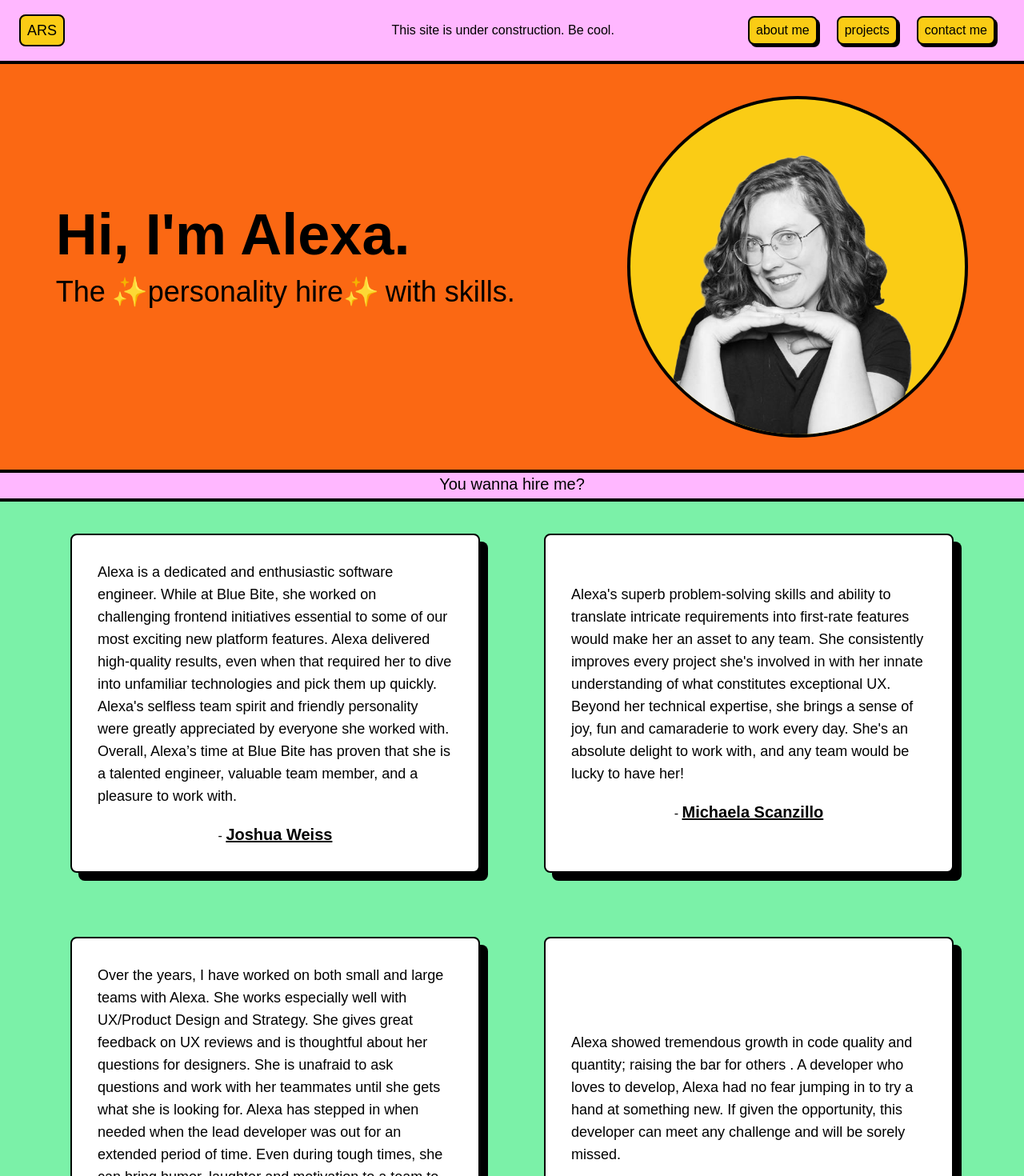
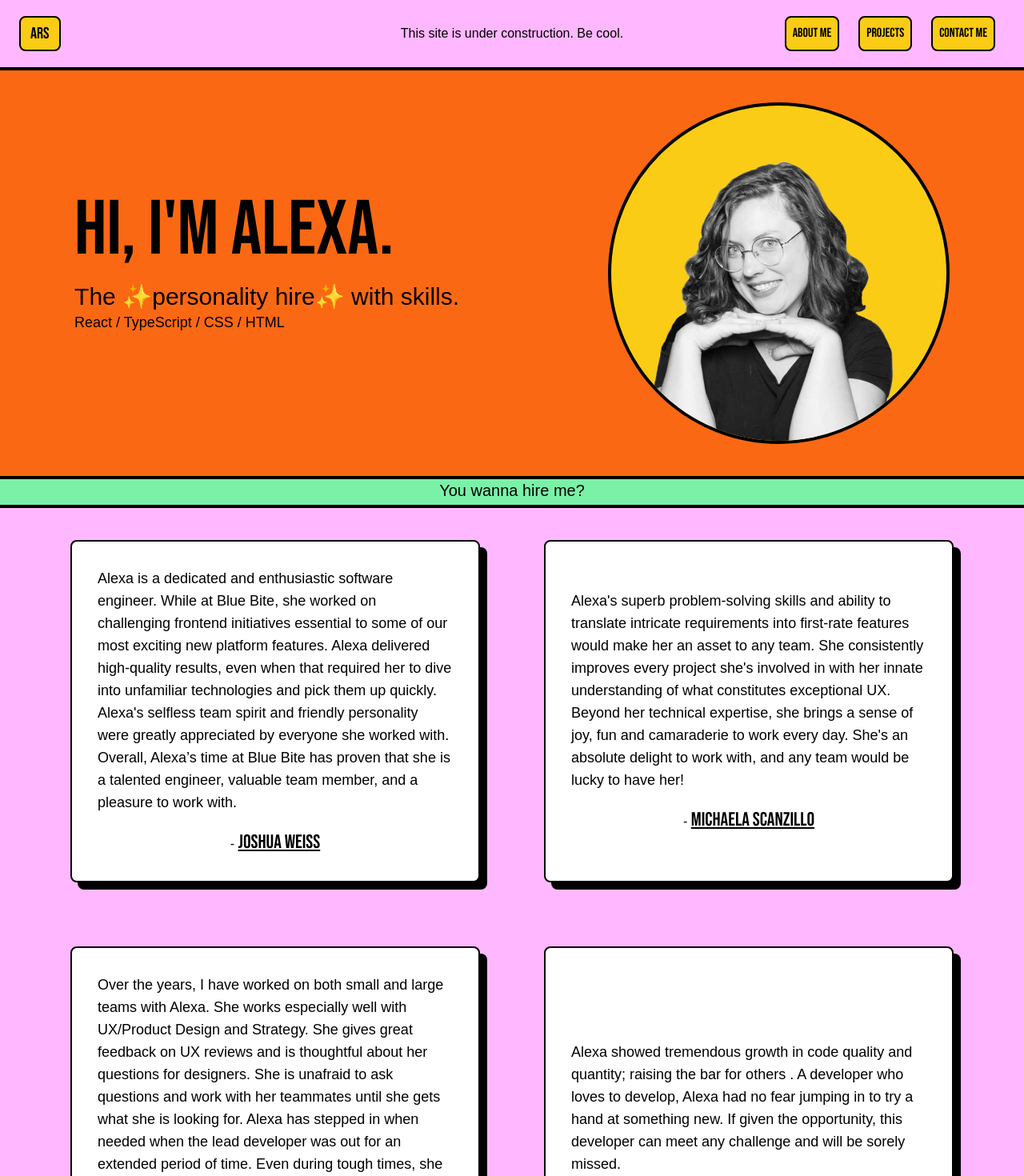
Before and after one commit to alexaraes/alexaraes.github.io, a Next.js app: page / in a window 1280 px wide. Shown: the top 1470 px of the page at 80% size. Built offline with nearby package versions, Linux system fonts and the light colour scheme; a web font is replaced by a local one.

Commit message:
gosh i dont even know anymore, added contact page

```diff
--- a/src/app/about/page.tsx
+++ b/src/app/about/page.tsx
@@ -1,3 +1,5 @@
+import { anton } from "../ui/fonts";
+
 const yearsSince = (dateString: string) => {
     const pastDate = new Date(dateString);
     const currentDate = new Date();
@@ -12,8 +14,8 @@ const yearsSince = (dateString: string) => {
 
 const Page = () => {
     return (
-    <div className="flex flex-col justify-start pt-10 items-center pb-10 h-screen">
-        <p className="text-2xl md:text-4xl lg:text-5xl font-bold">About</p>
+      <div className="flex flex-col justify-start pt-10 items-center pb-10 h-screen bg-lilac">
+        <p className={`text-2xl mb-10 md:text-4xl lg:text-6xl font-bold ${anton.className}`}>About</p>
         <p className="text-center md:text-lg lg:text-2xl">I am a front end engineer with {yearsSince("2015-09-15")} years of professional development experience.</p>
       </div>
     )
--- /dev/null
+++ b/src/app/contact/page.tsx
@@ -0,0 +1,15 @@
+import { anton } from "../ui/fonts";
+
+const Page = () => {
+    return (
+      <>
+        <div className="flex flex-col justify-start pt-10 items-center pb-10 h-screen bg-lilac">
+            <p className={`text-2xl mb-10 md:text-4xl lg:text-6xl font-bold ${anton.className}`}>Contact Me!</p>
+            <p>There will be a contact form here at some point.</p>
+            <p>For now, you can message me on <a className={`underline my-5 hover:bg-blueGreen`} target="_blank" href="https://www.linkedin.com/in/alexaraes/">LinkedIn</a>.</p>
+        </div>
+      </>
+    )
+  }
+
+export default Page;
--- a/src/app/page.tsx
+++ b/src/app/page.tsx
@@ -5,7 +5,7 @@ const Page = () => {
     return (
       <>
         <Hero />
-        <div className="border-b-4 border-black h-9 font-medium text-center text-xl bg-lilac">
+        <div className="border-b-4 border-black h-9 font-medium text-center text-xl bg-blueGreen">
           You wanna hire me?
         </div>
         <Testimonials />
--- a/src/app/projects/page.tsx
+++ b/src/app/projects/page.tsx
@@ -1,10 +1,10 @@
-import Link from "next/link";
+import { anton } from "../ui/fonts";
 
 const Page = () => {
     return (
       <>
-        <div className="flex flex-col justify-start pt-10 items-center pb-10 h-screen">
-            <p className="text-2xl md:text-4xl lg:text-5xl font-bold">Projects</p>
+        <div className="flex flex-col justify-start pt-10 items-center pb-10 h-screen bg-lilac">
+            <p className={`text-2xl md:text-4xl lg:text-6xl font-bold ${anton.className}`}>Projects</p>
             <a target="_blank" className="my-5 hover:text-white md:text-lg lg:text-2xl" href="https://alexaraes.github.io/GFE-hero-feature/">Responsive Marketing Splash</a>
         </div>
       </>
--- a/src/app/ui/button.tsx
+++ b/src/app/ui/button.tsx
@@ -1,5 +1,6 @@
 import Link from "next/link";
 import clsx from "clsx";
+import { anton } from "./fonts";
 
 interface ButtonProps {
     title: string;
@@ -11,7 +12,7 @@ const NavButton = ({ title, link, isActive }: ButtonProps) => {
     return (
         <Link
             href={link}
-            className={`text-center font-medium rounded-lg m-3 md:mx-3 px-2 py-1 w-max border-2 border-black shadow-brutal hover:bg-redOrange ${isActive ? 'bg-redOrange' : 'bg-yellow-400'}`}
+            className={`text-center font-medium rounded-lg m-3 md:mx-3 p-2 w-max border-2 border-black hover:bg-redOrange hover:shadow-brutal ${anton.className} ${isActive ? 'bg-redOrange shadow-brutal' : 'bg-yellow-400'}`}
         >
             {title}
         </Link>
--- a/src/app/ui/card.tsx
+++ b/src/app/ui/card.tsx
@@ -1,3 +1,5 @@
+import { anton } from "./fonts";
+
 interface CardProps {
     name: string;
     link: string;
@@ -11,7 +13,7 @@ const Card = ({ name, link, body }: CardProps) => {
                 <p className="mb-5 font-medium md:text-lg">
                     {body}
                 </p>
-                <p>- <a className="text-xl underline font-bold my-5 hover:bg-lilac" target="_blank" href={link}>{name}</a></p>
+                <p>- <a className={`text-2xl underline my-5 hover:bg-blueGreen ${anton.className}`} target="_blank" href={link}>{name}</a></p>
             </div>
         </>
     )
--- a/src/app/ui/fonts.ts
+++ b/src/app/ui/fonts.ts
@@ -1,4 +1,4 @@
-import { Jost, Gabarito, Climate_Crisis, Public_Sans } from 'next/font/google';
+import { Jost, Gabarito, Climate_Crisis, Bebas_Neue } from 'next/font/google';
 
 export const jost = Jost({
     subsets: ['latin'],
@@ -12,6 +12,7 @@ export const climateCrisis = Climate_Crisis({
     subsets: ['latin'],
 });
 
-export const publicSans = Public_Sans({
-    subsets: ['latin'],
+export const anton = Bebas_Neue({
+    weight: '400',
+    subsets: ['latin']
 });
--- a/src/app/ui/footer.tsx
+++ b/src/app/ui/footer.tsx
@@ -9,10 +9,10 @@ const Footer = () => {
             <div className="flex flex-col justify-center items-center border-t-4 border-black bg-redOrange h-36 px-6 sticky top-full text-center md:text-left">
                 <p className="text-md">Wow, you made it all the way down here. That's nice of you.</p>
                 <div className="flex flex-row justify-around w-2/6 md:w-1/6 mt-4">
-                    <a target="_blank" className="hover:rounded-full p-2 hover:text-white" href="https://www.linkedin.com/in/alexaraes/">
+                    <a target="_blank" className="hover:rounded-full p-2 hover:bg-blueGreen" href="https://www.linkedin.com/in/alexaraes/">
                         <LinkedIn />
                     </a>
-                    <a target="_blank" className="hover:rounded-full p-2 hover:text-white" href="https://www.github.com/alexaraes/">
+                    <a target="_blank" className="hover:rounded-full p-2 hover:bg-blueGreen" href="https://www.github.com/alexaraes/">
                         <Github />
                     </a>
                 </div>
--- a/src/app/ui/hero.tsx
+++ b/src/app/ui/hero.tsx
@@ -1,10 +1,13 @@
+import { anton } from "./fonts";
+
 const Hero = () => {
     return (
         <div className="flex flex-col items-center pb-10 border-b-4 border-black bg-redOrange md:flex-row md:justify-around">
             <div className="block md:hidden mt-5 text-center grow"><p>This site is under construction. Be cool.</p></div>
             <div className="mt-10 md:mt-0">
-                <p className="text-3xl md:text-7xl font-bold my-4">Hi, I'm Alexa.</p>
-                <p className="font-medium md:text-4xl">The<span className="rounded-full px-2">✨personality hire✨</span>with skills.</p>
+                <p className={`text-3xl md:text-8xl font-bold my-4 ${anton.className}`}>Hi, I'm Alexa.</p>
+                <p className="font-medium md:text-3xl">The<span className="rounded-full px-2">✨personality hire✨</span>with skills.</p>
+                <p className="font-medium md:text-lg">React / TypeScript / CSS / HTML</p>
             </div>
             <div className="rounded-full bg-yellow-400 border-4 border-black mt-10 w-4/6 md:w-2/6">
                 <img className="rounded-full" src="cutesy-alexa-no-bg.png" alt="Black and white photo of woman smiling with hands under chin" />
--- a/src/app/ui/navbar.tsx
+++ b/src/app/ui/navbar.tsx
@@ -3,6 +3,7 @@
 import Link from "next/link";
 import NavButton from "./button";
 import { usePathname } from "next/navigation";
+import { anton } from "./fonts";
 
 const navLinks = [
     {
@@ -21,12 +22,12 @@ const navLinks = [
 
 const NavBar = () => {
     const pathname = usePathname();
-    console.warn(pathname);
+
     return (
         <>
             <div className="flex flex-row justify-between items-center border-b-4 border-black py-2 px-6 bg-lilac">
                 <div className="flex-1 text-white font-medium">
-                    <Link href="/" className="text-lg rounded-lg p-2 border-2 text-black border-black bg-yellow-400 hover:bg-redOrange">
+                    <Link href="/" className={`text-xl rounded-lg py-2 px-3 border-2 text-black border-black bg-yellow-400 hover:bg-redOrange ${anton.className}`}>
                         ARS
                     </Link>
                 </div>
--- a/src/app/ui/testimonials.tsx
+++ b/src/app/ui/testimonials.tsx
@@ -30,7 +30,7 @@ const testimonialList = [
 
 const Testimonials = () => {
     return (
-        <div className="flex flex-col justify-center items-center m-auto bg-blueGreen md:items-stretch md:flex-row md:justify-center md:flex-wrap">
+        <div className="flex flex-col justify-center items-center m-auto bg-lilac md:items-stretch md:flex-row md:justify-center md:flex-wrap">
             {
                 testimonialList.map((coworker, index) => {
                     return (
--- a/tailwind.config.js
+++ b/tailwind.config.js
@@ -11,7 +11,7 @@ module.exports = {
       },
       boxShadow: {
         'brutal': "3px 3px 0 0 rgb(0, 0, 0, 1)",
-        'extraBrutal': "10px 10px 0 0 rgb(0, 0, 0, 1)",
+        'extraBrutal': "9px 9px 0 0 rgb(0, 0, 0, 1)",
       },
       colors: {
         'lilac': '#ffb7ff',
```
Also changed, not shown: public/purple-semicircles.png (added), 13 other files (tests, documents, lock files or other folders).
